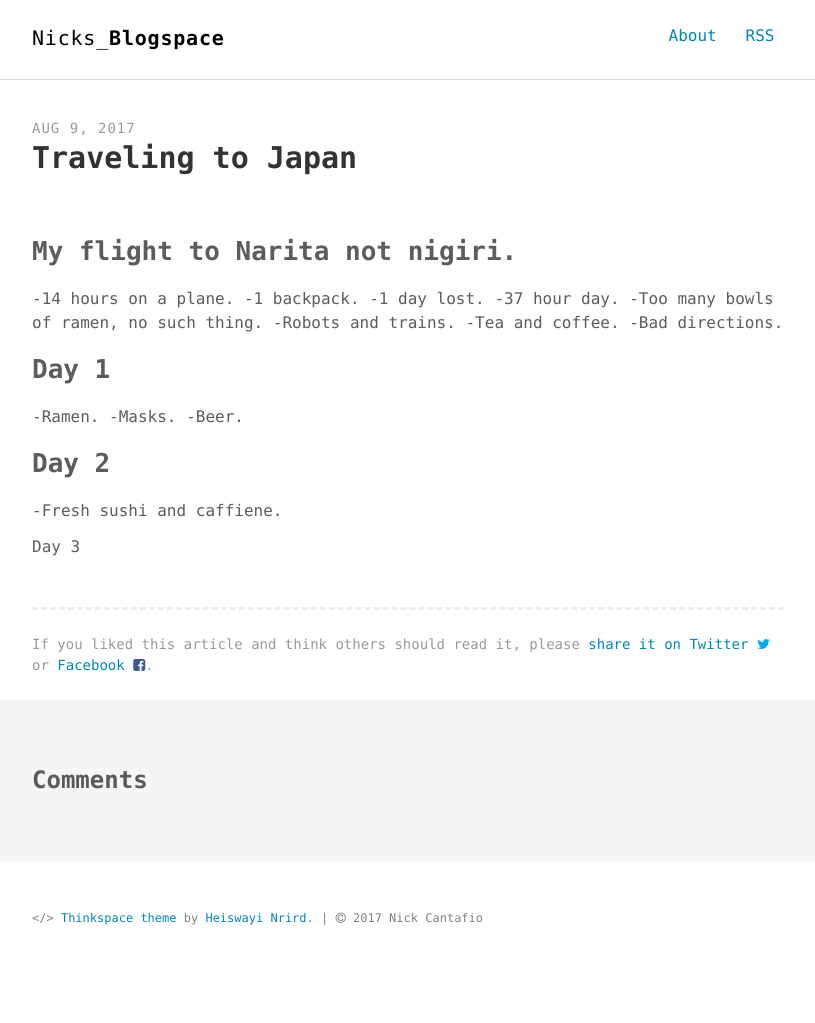
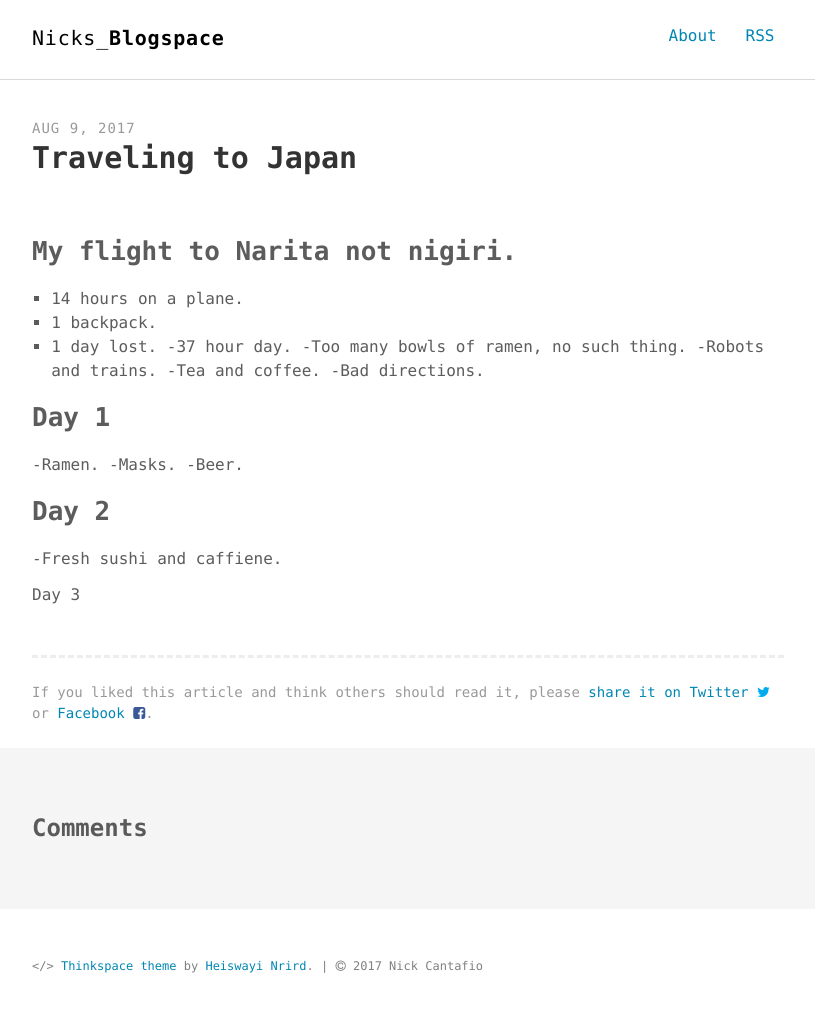
Before and after one commit to nickcanny/nickcanny.github.io, a Jekyll site: the page built from _posts/2017-8-9-Japan.md, in a window 1280 px wide. Shown: the whole page, without its empty margins (232-1047 px from the left). Built offline with Jekyll 4.4.1, drawn with Linux system fonts in a browser that asks for light colours; comment, search, counter and statistics services are not loaded; before the commit the page ends 975 px from its top, so only the background shows below that.

```diff
--- a/_posts/2017-8-9-Japan.md
+++ b/_posts/2017-8-9-Japan.md
@@ -7,9 +7,9 @@ keywords: "dummy content"
 ---
 
 ## My flight to Narita not nigiri.
--14 hours on a plane.
--1 backpack.
--1 day lost.
+* 14 hours on a plane.
+* 1 backpack.
+* 1 day lost.
 -37 hour day.
 -Too many bowls of ramen, no such thing.
 -Robots and trains.
```
